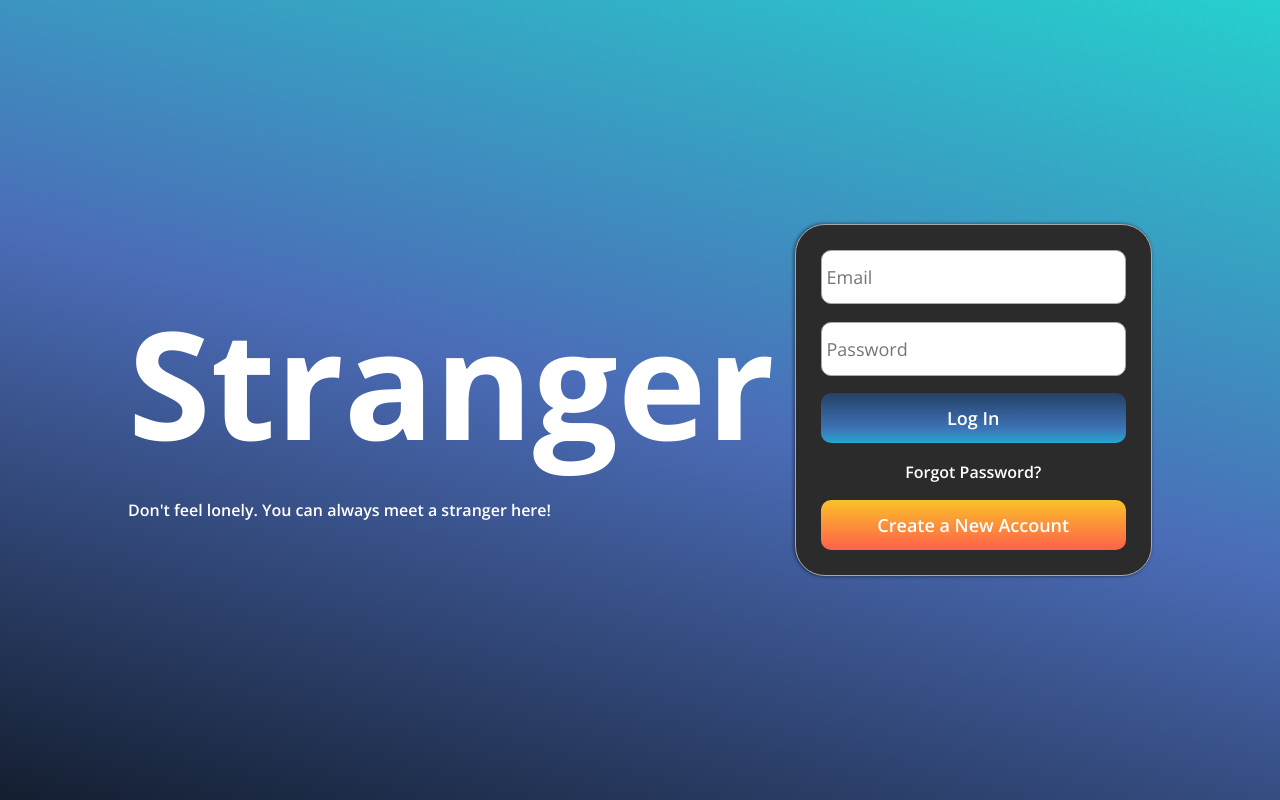
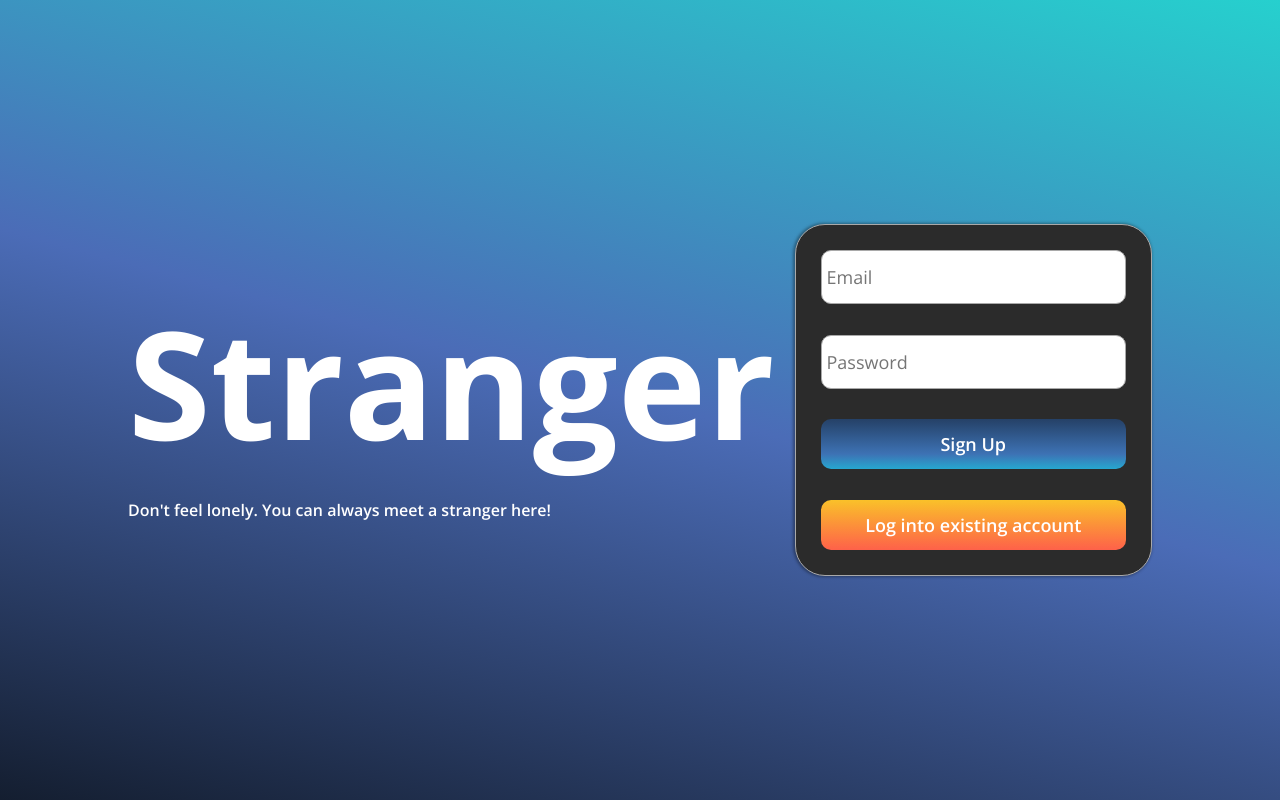
Before and after one commit to Cores13/realtime_chat, a React (Create React App) app in the folder view/: page / in a window 1280 px wide. Built offline with nearby package versions, Linux system fonts and the light colour scheme.

Commit message:
Register frontend init

```diff
--- a/view/src/App.js
+++ b/view/src/App.js
@@ -3,9 +3,10 @@ import './App.css';
 import Home from './pages/home/Home.jsx';
 import Profile from './pages/profile/Profile.jsx';
 import Login from './pages/login/Login.jsx';
+import Register from './pages/register/Register.jsx';
 
 function App() {
-  return <Login />
+  return <Register />
 }
 
 export default App;
--- /dev/null
+++ b/view/src/pages/register/Register.jsx
@@ -0,0 +1,23 @@
+import './register.css';
+
+export default function Register() {
+    return (
+        <div className="register">
+            <div className="registerWrapper">
+                <div className="registerLeft">
+                    <h3 className="registerLogo">Stranger</h3>
+                    <span className="registerDesc">Don't feel lonely. You can always meet a stranger here!</span>
+                </div>
+                <div className="registerRight">
+                    <div className="registerBox">
+                        <input placeholder="Email" className="registerInput" />
+                        <input placeholder="Password" className="registerInput" />
+                        <button className="registerButton">Sign Up</button>
+                        {/* <span className="registerForgot">Forgot Password?</span> */}
+                        <button className="registerRegisterButton">Log into existing account</button>
+                    </div>
+                </div>
+            </div>
+        </div>
+    )
+}
--- /dev/null
+++ b/view/src/pages/register/register.css
@@ -0,0 +1,86 @@
+.register {
+    width: 100vw;
+    height: 100vh;
+    background: linear-gradient(15deg, #141E30 0%, #4b6cb7 50%, #26D0CE 100%);
+    display: flex;
+    align-items: center;
+    justify-content: center;
+}
+.registerWrapper {
+    width: 80%;
+    height: 70%;
+    padding: 15px;
+    display: flex;
+    justify-content: space-around;
+}
+.registerLeft, .registerRight {
+    flex: 1;
+    display: flex;
+    flex-direction: column;
+    justify-content: center;
+}
+.registerRight {
+    max-width: 500px;
+}
+.registerLogo {
+    font-size: 150px;
+    font-weight: bold;
+    margin: 0;
+    color: white;
+    margin-right: 20px;
+    margin-bottom: 15px;
+}
+.registerBox {
+    display: flex;
+    flex-direction: column;
+    padding: 25px;
+    height: 300px;
+    background-color: #2b2b2b;
+    border-radius: 30px;
+    border: 1px solid darkgrey;
+    box-shadow: -1px 0px 3px 1px rgba(0,0,0,0.35);
+    -webkit-box-shadow: -1px 0px 3px 1px rgba(0,0,0,0.35);
+    -moz-box-shadow: -1px 0px 3px 1px rgba(0,0,0,0.35);
+    justify-content: space-between;
+}
+.registerInput {
+    height: 50px;
+    border-radius: 10px;
+    border: 1px solid darkgrey;
+    padding-left: 5px;
+    font-size: 18px;
+    font-weight: 400;
+    outline: none;
+    color: black;
+}
+.registerButton {
+    height: 50px;
+    border-radius: 10px;
+    border: none;
+    color: white;
+    background: #536976;  /* fallback for old browsers */
+    background: -webkit-linear-gradient(to bottom, #141E30, #3d72b4, aqua);  /* Chrome 10-25, Safari 5.1-6 */
+    background: linear-gradient(to bottom, #141E30 -50%, #3d72b4 70%, aqua 150%); /* W3C, IE 10+/ Edge, Firefox 16+, Chrome 26+, Opera 12+, Safari 7+ */
+    font-size: 18px;
+    font-weight: 600;
+    cursor: pointer;
+    /* opacity: 0.7; */
+}
+.registerForgot {
+    text-align: center;
+}
+.registerRegisterButton {
+    height: 50px;
+    border-radius: 10px;
+    border: none;
+    color: white;
+    /* background: #536976;
+    background: -webkit-linear-gradient(to top,#f12711 -20%, darkorange 50%, #f5af19 120%);
+    background: linear-gradient(to top,#f12711 -20%, darkorange 50%, #f5af19 120%); */
+    background: #536976;
+    background: -webkit-linear-gradient(to top,#FF4E50 -20%, #F9D423 120%);
+    background: linear-gradient(to top,#FF4E50 -20%, #F9D423 120%);
+    font-size: 18px;
+    font-weight: 600;
+    cursor: pointer;
+}
```
